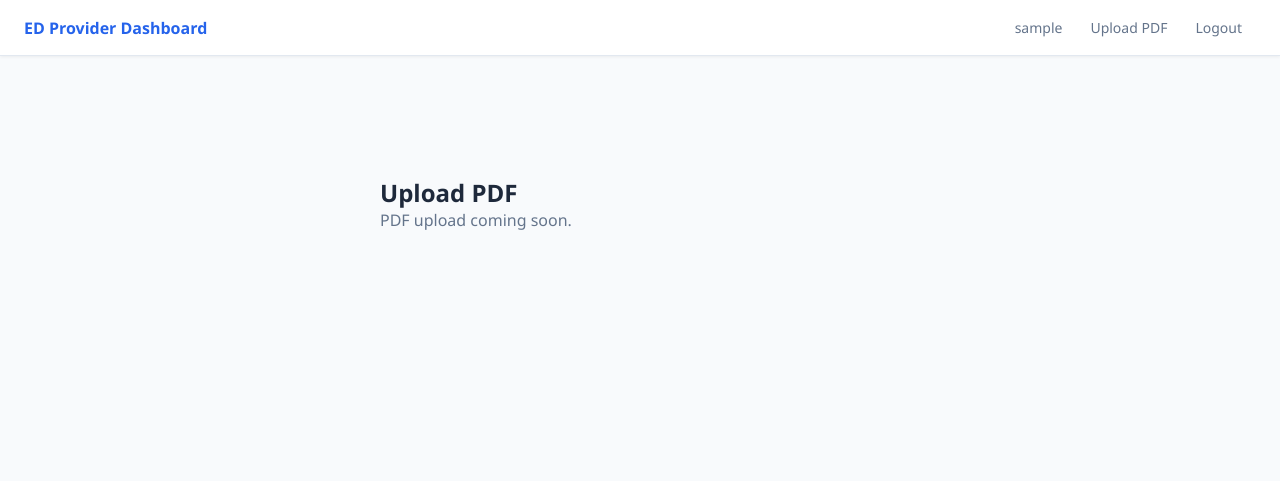
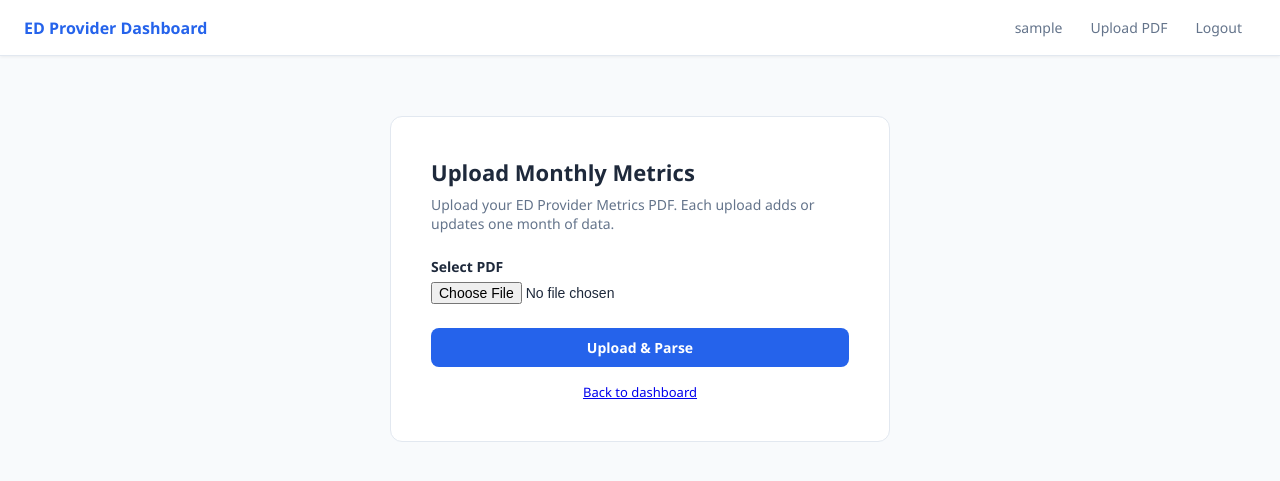
Before and after one commit to branjoho/ed-metrics, a Flask app: page /upload in a window 1280 px wide. Shown: the top 481 px of the page. Run offline with Flask 3, Linux system fonts and the light colour scheme; the visitor is signed in with stand-in values (Sample User, id 1); parts of the project's set-up code (start-up, migrations or seed data) failed here and were passed over.

Commit message:
feat: upload route with PDF parsing, upsert, and cache invalidation
Co-Authored-By: Claude Sonnet 4.6 <noreply@anthropic.com>

```diff
--- a/app.py
+++ b/app.py
@@ -1,11 +1,13 @@
 import os
 import re
 import sqlite3
+import tempfile
 from datetime import datetime, timezone
-from flask import Flask, g, current_app, render_template, redirect, url_for, flash, request
+from flask import Flask, g, current_app, render_template, redirect, url_for, flash, request, jsonify
 from flask_login import LoginManager, UserMixin, login_user, logout_user, login_required, current_user
 from flask_bcrypt import Bcrypt
 from dotenv import load_dotenv
+from parse_pdf import parse_metrics, ParseError
 
 load_dotenv()
 
@@ -161,9 +163,74 @@ def logout():
 def dashboard():
     return render_template('dashboard.html', metrics_json={}, months=[], has_data=False, month_list=[], sel_idx=0, selected=None, username=current_user.username)
 
-@app.route('/upload')
+ALLOWED_MIME = {'application/pdf'}
+
+METRIC_FIELDS = [
+    'patients',
+    'discharge_los_me', 'discharge_los_peers', 'discharge_los_pctile',
+    'admit_los_me', 'admit_los_peers', 'admit_los_pctile',
+    'admission_rate_me', 'admission_rate_peers', 'admission_rate_pctile',
+    'bed_request_me', 'bed_request_peers', 'bed_request_pctile',
+    'returns72_me', 'returns72_peers', 'returns72_pctile',
+    'readmits72_me', 'readmits72_peers', 'readmits72_pctile',
+    'rad_orders_me', 'rad_orders_peers', 'rad_orders_pctile',
+    'lab_orders_me', 'lab_orders_peers', 'lab_orders_pctile',
+    'pts_per_hour_me', 'pts_per_hour_peers', 'pts_per_hour_pctile',
+    'discharge_rate_me', 'discharge_rate_peers', 'discharge_rate_pctile',
+    'icu_rate_me', 'icu_rate_peers', 'icu_rate_pctile',
+    'rad_admit_me', 'rad_admit_peers',
+    'rad_disc_me', 'rad_disc_peers',
+    'esi1', 'esi2', 'esi3', 'esi4', 'esi5',
+    'billing_level3', 'billing_level4', 'billing_level5',
+]
+
+def _upsert_metrics(user_id, metrics):
+    db = get_db()
+    col_list = ', '.join(['user_id', 'month', 'year'] + METRIC_FIELDS)
+    placeholder_list = ', '.join(['?'] * (3 + len(METRIC_FIELDS)))
+    update_list = ', '.join(f'{f} = excluded.{f}' for f in METRIC_FIELDS)
+    values = [user_id, metrics['month'], metrics['year']] + [metrics.get(f) for f in METRIC_FIELDS]
+    db.execute(
+        f"""INSERT INTO monthly_metrics ({col_list}) VALUES ({placeholder_list})
+            ON CONFLICT(user_id, month, year) DO UPDATE SET {update_list}""",
+        values
+    )
+    db.execute('DELETE FROM insights_cache WHERE user_id = ?', (user_id,))
+    db.commit()
+
+@app.route('/upload', methods=['GET', 'POST'])
 @login_required
 def upload_page():
+    if request.method == 'POST':
+        file = request.files.get('pdf')
+        if not file or file.filename == '':
+            flash('Please select a PDF file.', 'error')
+            return render_template('upload.html')
+        if file.mimetype not in ALLOWED_MIME:
+            flash('Only PDF files are accepted.', 'error')
+            return render_template('upload.html')
+        tmp = tempfile.NamedTemporaryFile(suffix='.pdf', delete=False)
+        try:
+            file.save(tmp.name)
+            tmp.close()
+            metrics = parse_metrics(tmp.name)
+        except ParseError as e:
+            flash(str(e), 'error')
+            return render_template('upload.html')
+        except Exception:
+            flash('PDF appears to be password-protected or corrupted.', 'error')
+            return render_template('upload.html')
+        finally:
+            try:
+                os.unlink(tmp.name)
+            except OSError:
+                pass
+        if not metrics.get('month') or not metrics.get('year'):
+            flash('Could not determine month/year from this PDF.', 'error')
+            return render_template('upload.html')
+        _upsert_metrics(current_user.id, metrics)
+        flash(f"Month {metrics['month']}/{metrics['year']} uploaded successfully.", 'success')
+        return redirect(url_for('dashboard', month=metrics['month'], year=metrics['year']))
     return render_template('upload.html')
 
 if __name__ == '__main__':
--- a/templates/upload.html
+++ b/templates/upload.html
@@ -1,7 +1,20 @@
 {% extends 'base.html' %}
 {% block content %}
-<div style="max-width:600px;margin:80px auto;padding:40px;">
-  <h2>Upload PDF</h2>
-  <p style="color:#64748b;">PDF upload coming soon.</p>
-</div>
+<main style="max-width:500px;margin:60px auto;padding:40px;background:#fff;border:1px solid #e2e8f0;border-radius:12px;">
+  <h1 style="font-size:22px;font-weight:700;margin-bottom:8px;">Upload Monthly Metrics</h1>
+  <p style="color:#64748b;font-size:14px;margin-bottom:24px;">Upload your ED Provider Metrics PDF. Each upload adds or updates one month of data.</p>
+  <form method="post" enctype="multipart/form-data">
+    <label style="display:block;font-size:14px;font-weight:600;margin-bottom:8px;">
+      Select PDF
+      <input type="file" name="pdf" accept=".pdf,application/pdf" required
+             style="display:block;margin-top:6px;font-size:14px;">
+    </label>
+    <button type="submit" style="margin-top:16px;width:100%;padding:10px;background:#2563eb;color:#fff;border:none;border-radius:8px;font-size:14px;font-weight:700;font-family:inherit;cursor:pointer;">
+      Upload &amp; Parse
+    </button>
+  </form>
+  <p style="margin-top:16px;font-size:13px;text-align:center;color:#64748b;">
+    <a href="{{ url_for('dashboard') }}">Back to dashboard</a>
+  </p>
+</main>
 {% endblock %}
```
Also changed, not shown: tests/test_upload.py (+116 -0 lines).
